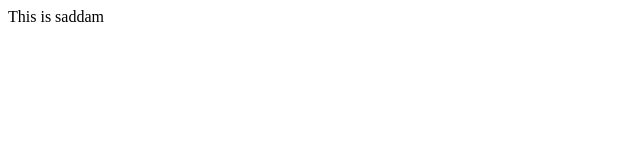
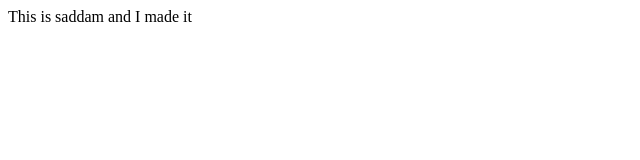
Before and after one commit to gitknightusa/gitknightusa.github.io, a plain HTML site: page index.html in a window 1280 px wide. Shown: the full height of the page, 0-640 px from the left. Drawn offline with Linux system fonts and the light colour scheme.

Commit message:
change
there

```diff
--- a/index.html
+++ b/index.html
@@ -4,6 +4,6 @@
 		<title>My website</title>
 	</head>
 	<body>
-		This is saddam
+		This is saddam and I made it
 	</body>
 </html>
```
